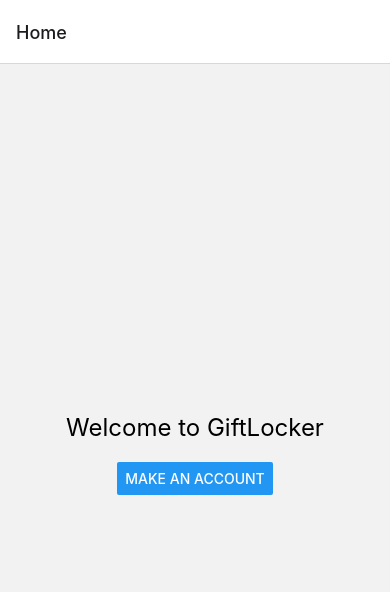
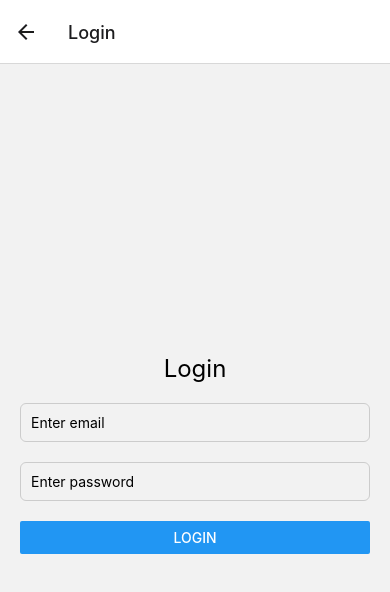
Before and after one commit to TUDublinBlanchBusinessIT/project-Sarah913-1, a React Native app: screen /Login in a window 390 px wide. Shown: the top 592 px of the page. Built offline with nearby package versions, Linux system fonts and the light colour scheme.

Commit message:
login page added

```diff
--- a/App.js
+++ b/App.js
@@ -4,6 +4,7 @@ import { createNativeStackNavigator } from '@react-navigation/native-stack';
 import HomeScreen from './screens/HomeScreen';
 import CreateScreen from './screens/CreateScreen';
 import DetailScreen from './screens/DetailScreen';
+import LoginScreen from './screens/LoginScreen';
 
 const Stack = createNativeStackNavigator();
 
@@ -14,6 +15,7 @@ export default function App() {
         <Stack.Screen name="Home" component={HomeScreen} />
         <Stack.Screen name="Create" component={CreateScreen} />
         <Stack.Screen name="Detail" component={DetailScreen} />
+        <Stack.Screen name="Login" component={LoginScreen} />
       </Stack.Navigator>
     </NavigationContainer>
   );
--- a/screens/HomeScreen.js
+++ b/screens/HomeScreen.js
@@ -2,13 +2,20 @@ import { View, Text, Button, StyleSheet } from 'react-native';
 
 export default function HomeScreen({ navigation }) {
   return (
-    <View style={styles.container}>
+        <View style={styles.container}>
       <Text style={styles.title}>Welcome to GiftLocker</Text>
 
       <Button
         title="Make an Account"
         onPress={() => navigation.navigate('Create')}
       />
+
+      <View style={{ marginTop: 20 }}>
+        <Button
+          title="Login"
+          onPress={() => navigation.navigate('Login')}
+        />
+      </View>
     </View>
   );
 }
--- /dev/null
+++ b/screens/LoginScreen.js
@@ -0,0 +1,52 @@
+import { View, Text, TextInput, Button, StyleSheet } from 'react-native';
+import { useState } from 'react';
+
+export default function LoginScreen({ navigation }) {
+  const [email, setEmail] = useState('');
+  const [password, setPassword] = useState('');
+
+  return (
+    <View style={styles.container}>
+      <Text style={styles.heading}>Login</Text>
+
+      <TextInput
+        style={styles.input}
+        placeholder="Enter email"
+        value={email}
+        onChangeText={setEmail}
+        keyboardType="email-address"
+        autoCapitalize="none"
+      />
+
+      <TextInput
+        style={styles.input}
+        placeholder="Enter password"
+        value={password}
+        onChangeText={setPassword}
+        secureTextEntry={true}
+      />
+
+      <Button title="Login" onPress={() => alert("Logging in soon...")} />
+    </View>
+  );
+}
+
+const styles = StyleSheet.create({
+  container: {
+    flex: 1,
+    padding: 20,
+    justifyContent: 'center',
+  },
+  heading: {
+    fontSize: 24,
+    marginBottom: 20,
+    textAlign: 'center',
+  },
+  input: {
+    borderWidth: 1,
+    borderColor: '#ccc',
+    padding: 10,
+    borderRadius: 6,
+    marginBottom: 20,
+  },
+});
```
